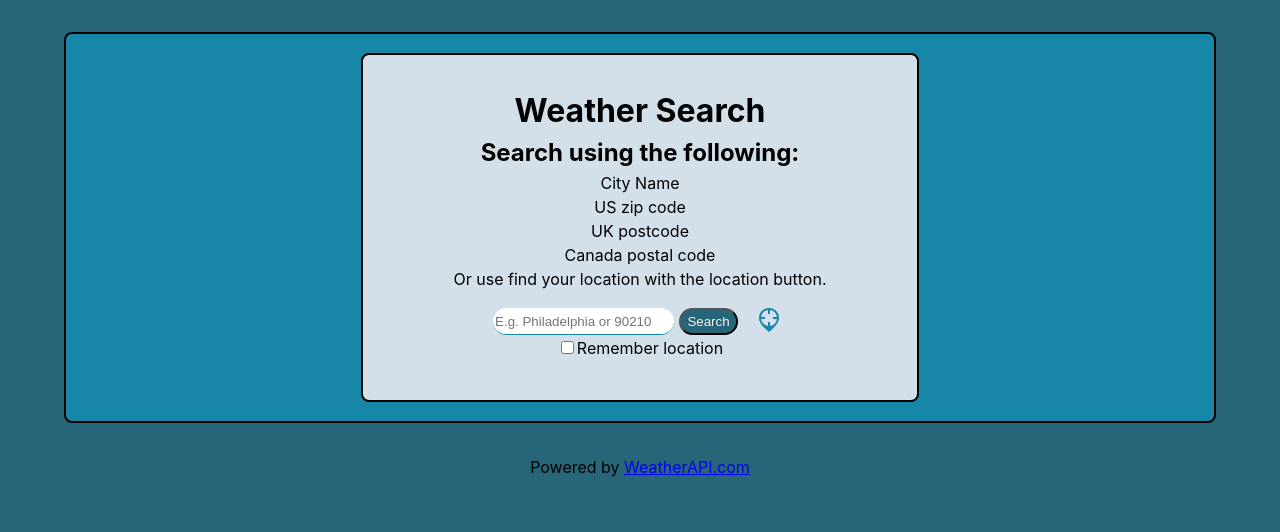
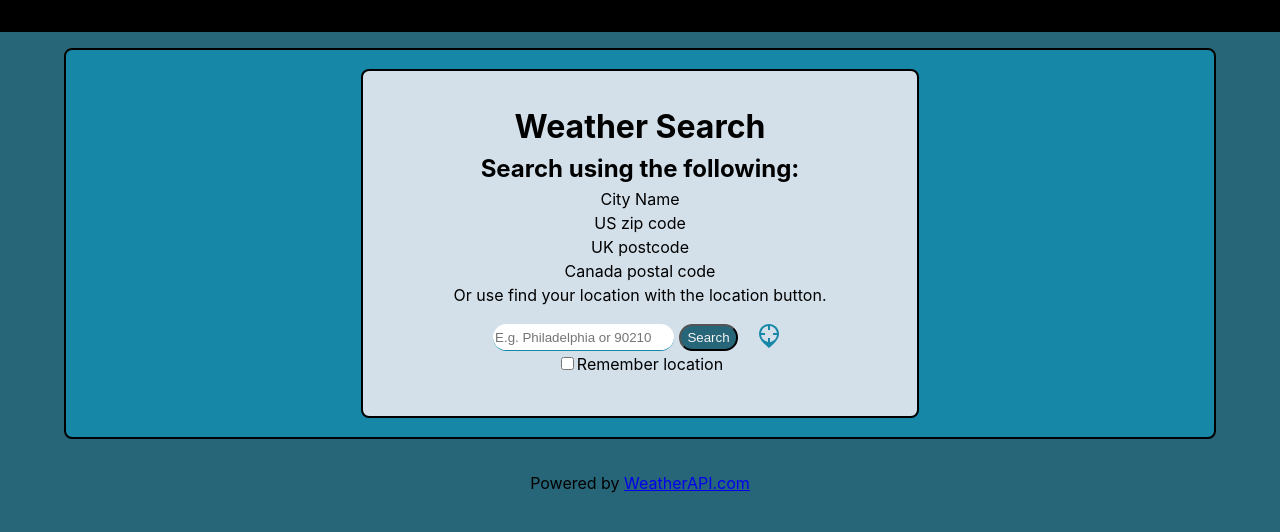
Before and after one commit to TKravel/weather-app-client, a React (Create React App) app: page / in a window 1280 px wide. Shown: the top 532 px of the page. Built offline with nearby package versions, Linux system fonts and the light colour scheme.

Commit message:
Start navbar anchored to section id's

```diff
--- a/src/App.css
+++ b/src/App.css
@@ -55,11 +55,36 @@ html {
 	text-align: center;
 }
 
-/* .app-wrapper {
-	background-color: var(--main-dark);
-	min-height: 100vh;
-	text-align: center;
-} */
+.navbar {
+	display: flex;
+	justify-content: center;
+	align-content: center;
+	background-color: #000;
+	color: var(--main-white);
+	position: fixed;
+	top: 0;
+	left: 0;
+	width: 100vw;
+	height: 2em;
+}
+
+.nav-list {
+	display: flex;
+	justify-content: space-around;
+	width: 100%;
+}
+
+.nav-btn {
+	background-color: var(--main-mid);
+	border-radius: 1em;
+	color: var(--main-white);
+	height: 2em;
+}
+
+.nav-link {
+	color: var(--main-white);
+	text-decoration: none;
+}
 
 .section-wrapper {
 	background-color: var(--main-mid);
@@ -67,7 +92,7 @@ html {
 	border-radius: 0.5em;
 	width: 90%;
 	padding: 1em;
-	margin: 2em auto 2em auto;
+	margin: 3em auto 2em auto;
 }
 
 .hourly-wrapper {
@@ -84,6 +109,7 @@ html {
 		width: 100%;
 		border: 0;
 		border-radius: 0;
+		margin-top: 2em;
 	}
 
 	.hourly-wrapper {
--- a/src/App.js
+++ b/src/App.js
@@ -4,6 +4,7 @@ import SearchInput from './components/SearchInput';
 import CurrentSection from './components/currentForecast/CurrentSection';
 import HourlySection from './components/hourly/HourlySection';
 import ExtenedSection from './components/extendedForecast/ExtendedSection';
+import Navbar from './components/Navbar';
 
 function App() {
 	const [location, setLocation] = useState('');
@@ -52,6 +53,7 @@ function App() {
 	}, [location]);
 	return (
 		<div className='app-wrapper'>
+			<Navbar currentlyLoading={isLoading} />
 			<SearchInput
 				setUserLocation={setLocation}
 				errors={error}
--- /dev/null
+++ b/src/components/Navbar.jsx
@@ -0,0 +1,35 @@
+import React from 'react';
+
+const Navbar = ({ currentlyLoading }) => {
+	return (
+		<div className='navbar'>
+			{!currentlyLoading && (
+				<ul className='nav-list'>
+					<li>
+						<button className='nav-btn'>
+							<a href='#current' className='nav-link'>
+								Current
+							</a>
+						</button>
+					</li>
+					<li>
+						<button className='nav-btn'>
+							<a href='#24Hr' className='nav-link'>
+								24 hour
+							</a>
+						</button>
+					</li>
+					<li>
+						<button className='nav-btn'>
+							<a href='#3day' className='nav-link'>
+								3 day
+							</a>
+						</button>
+					</li>
+				</ul>
+			)}
+		</div>
+	);
+};
+
+export default Navbar;
--- a/src/components/currentForecast/CurrentSection.jsx
+++ b/src/components/currentForecast/CurrentSection.jsx
@@ -3,7 +3,7 @@ import CurrentCard from './CurrentCard';
 
 const CurrentSection = ({ forecast }) => {
 	return (
-		<div className='section-wrapper'>
+		<div id='current' className='section-wrapper'>
 			<h2>Today's forecast</h2>
 			<CurrentCard forecast={forecast} />
 		</div>
--- a/src/components/extendedForecast/ExtendedSection.jsx
+++ b/src/components/extendedForecast/ExtendedSection.jsx
@@ -3,7 +3,7 @@ import ExtendedCard from './ExtendedCard';
 
 const ExtenedSection = ({ extendedForecast }) => {
 	return (
-		<div className='section-wrapper'>
+		<div id='3day' className='section-wrapper'>
 			<h2>Extended forecast</h2>
 			<div className='extended-container'>
 				{extendedForecast.map((day, index) => {
--- a/src/components/hourly/HourlySection.jsx
+++ b/src/components/hourly/HourlySection.jsx
@@ -21,7 +21,7 @@ const HourlySection = ({ dailyForecast, tmrForecast }) => {
 
 	console.log(next24HrData);
 	return (
-		<div className='hourly-wrapper'>
+		<div id='24hr' className='hourly-wrapper'>
 			<h2>24 hour forecast</h2>
 			<div className='hourlyCard-container'>
 				{next24HrData.map((hour, index) => {
```
